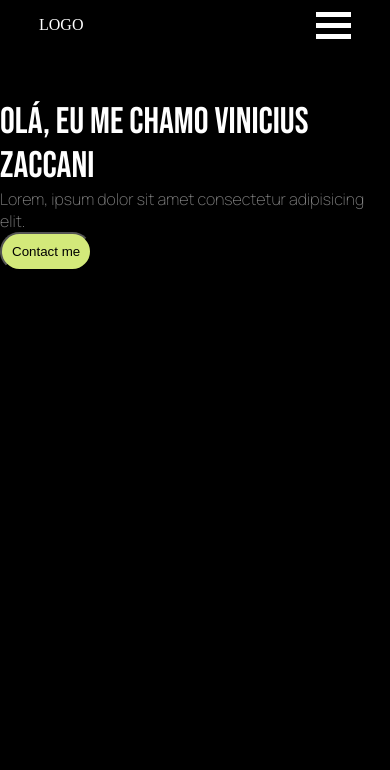
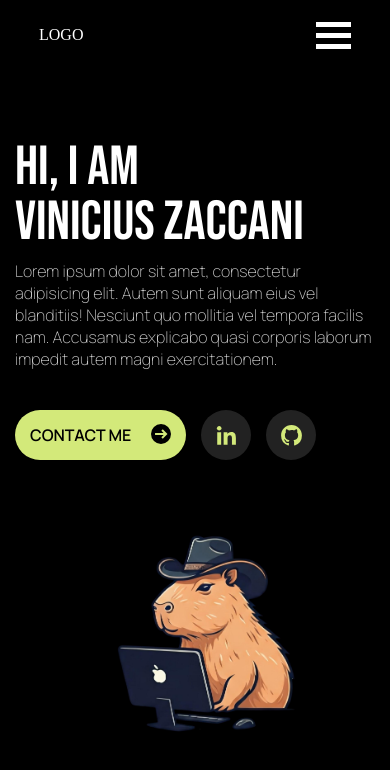
Before and after one commit to viniciuszaccani/PortfolioViniciusZaccani, a React (Vite) app: page /home in a window 390 px wide. Shown: the top 770 px of the page. Built offline with nearby package versions, Linux system fonts and the light colour scheme.

Commit message:
layout homepage mobile

```diff
--- a/src/header/Header.css
+++ b/src/header/Header.css
@@ -2,7 +2,7 @@
     background-color: black;
     display: flex;
     justify-content: space-between;
-    height: 50px;
+    height: 70px;
     width: 100%;
     max-width: 1440px;
     padding-left: 10%;
@@ -49,21 +49,20 @@ nav {
 
 
   .menu {
-    display: none; /* Menu oculto por padrão */
     position: absolute;
-    top: 50px; /* Espaço para que o menu apareça abaixo do ícone */
+    top: 70px; /* Espaço para que o menu apareça abaixo do ícone */
     left: 0;
     background-color: #333;
     width: 100%;
     box-sizing: border-box;
-    transition: max-height 0.3s ease-in-out; /* Animação de deslizamento */
-    max-height: 0; /* Menu começa com altura 0 (oculto) */
+    transition: max-height 0.4s ease-in-out;
+    max-height: 0;
     overflow: hidden;
+    padding-left: 10px;
   }
 
   .menu.open {
-    display: block; /* Exibe o menu quando o estado isMenuOpen é true */
-    max-height: 500px; /* Aumenta a altura para mostrar o conteúdo */
+    max-height: 500px;
   }
 
   .menu ul {
@@ -73,13 +72,15 @@ nav {
   }
 
   .menu ul li {
-    margin: 15px 0;
+    margin: 25px 0;
   }
 
   .menu ul li a {
     color: white;
     text-decoration: none;
-    font-size: 18px;
+    font-size: 20px;
+    padding: 15px 0;
+    padding-right: 90%;
   }
 
   .menu ul li a:hover {
@@ -89,12 +90,13 @@ nav {
 
 
 
-
-
-
 @media only screen and (min-width: 601px){
     .container{
         border: 1px solid red;
+    }
+    .menu.open{
+      max-height: 0;
+      transition: max-height 0s ease-in-out;
     }
 
     .container-nav {
--- a/src/header/Header.jsx
+++ b/src/header/Header.jsx
@@ -5,21 +5,22 @@ import "./Header.css";
 function Header() {
 
   const [isChanged, setIsChanged] = useState(false);
-  const [isMenuOpen, setIsMenuOpen] = useState(false);
+
 
   const menuRef = useRef(null);
   const iconRef = useRef(null);
 
   const handleClick = () => {
+
     setIsChanged(!isChanged);
-    setIsMenuOpen(!isMenuOpen);
+
   };
 
   useEffect(() => {
     const handleClickOutside = (event) => {
       // Se o clique for fora do ícone de menu e do menu
       if (menuRef.current && !menuRef.current.contains(event.target) && !iconRef.current.contains(event.target)) {
-        setIsMenuOpen(false);
+
         setIsChanged(false); // Reverte o ícone de volta para a posição original
       }
     };
@@ -27,7 +28,7 @@ function Header() {
     // Adiciona o evento de clique
     document.addEventListener('mousedown', handleClickOutside);
 
-    // Limpeza do event listener ao desmontar o componente
+
     return () => {
       document.removeEventListener('mousedown', handleClickOutside);
     };
@@ -47,10 +48,18 @@ function Header() {
 
 
 
-      <div className={`menu ${isMenuOpen ? 'open' : ''}`} ref={menuRef}>
+      <div className={`menu ${isChanged ? 'open' : ''}`} ref={menuRef}>
         <ul>
-          <li><a href="#home">Home</a></li>
-          <li><a href="#sobre">Sobre</a></li>
+          <li>
+            <NavLink to={"/home"} className={({ isActive }) => (isActive ? "selected" : "")} onClick={handleClick}>
+              Home
+            </NavLink>
+          </li>
+          <li>
+            <NavLink to={"/sobre"} className={({ isActive }) => isActive ? "selected" : ""} onClick={handleClick}>
+              Sobre
+            </NavLink>
+          </li>
         </ul>
       </div>
 
@@ -72,18 +81,12 @@ function Header() {
       <nav className="nav-web">
         <ul className="container-nav">
           <li>
-            <NavLink
-              to={"/home"}
-              className={({ isActive }) => (isActive ? "selected" : "")}
-            >
+            <NavLink to={"/home"} className={({ isActive }) => (isActive ? "selected" : "")}>
               Home
             </NavLink>
           </li>
           <li>
-            <NavLink
-              to={"/sobre"}
-              className={({ isActive }) => isActive ? "selected" : ""}
-            >
+            <NavLink to={"/sobre"} className={({ isActive }) => isActive ? "selected" : ""}>
               Sobre
             </NavLink>
           </li>
--- a/src/index.css
+++ b/src/index.css
@@ -5,5 +5,5 @@
 }
 
 body{
-  background-color: black;
+  background-color: #000000;
 }
--- a/src/pages/HomePage.jsx
+++ b/src/pages/HomePage.jsx
@@ -1,5 +1,6 @@
 import { useNavigate } from "react-router-dom";
 import './style.css'
+import capivara from "../assets/capivara_iMac.png"
 
 function HomePage() {
     const navigation = useNavigate()
@@ -8,19 +9,33 @@ function HomePage() {
         navigation("/sobre")
     }
 
-    return <div>
-        <div>
-            <h1>Olá, eu me chamo Vinicius Zaccani</h1>
-            <p>Lorem, ipsum dolor sit amet consectetur adipisicing elit.</p>
-            <div>
-                <button class="btn">Contact me</button>
-                <ul>
-                    <li>linkedin</li>
-                    <li>github</li>
-                </ul>
+    return (
+        <div className="container-homepage">
+            <div className="homepage-content">
+                <h1>Hi, i am <br />Vinicius Zaccani</h1>
+                <p>Lorem ipsum dolor sit amet, consectetur adipisicing elit. Autem sunt aliquam eius vel blanditiis! Nesciunt quo mollitia vel tempora facilis nam. Accusamus explicabo quasi corporis laborum impedit autem magni exercitationem.</p>
+                <div className="container-btn">
+
+                    <button class="btn">
+                        <p>Contact me</p>
+                        <div>
+                        <svg xmlns="http://www.w3.org/2000/svg" width="20" height="20" ><path d="M10 20A10 10 0 1 0 0 10a10 10 0 0 0 10 10zM4.049 9h8.559l-2.266-2.265 1.414-1.414 4.735 4.733-4.735 4.734-1.414-1.414L12.718 11H4.049z" /></svg>
+                        </div>
+                    </button>
+                    <a href="">
+                    <svg width="25" height="25" xmlns="http://www.w3.org/2000/svg" viewBox="0 0 26 26"><path d="M5.39825 7.79682C6.70735 7.79682 7.76858 6.73558 7.76858 5.42649C7.76858 4.11739 6.70735 3.05615 5.39825 3.05615C4.08915 3.05615 3.02792 4.11739 3.02792 5.42649C3.02792 6.73558 4.08915 7.79682 5.39825 7.79682Z" fill="#D3E97A"></path><path d="M10.0068 9.59282V22.7434H14.0898V16.2402C14.0898 14.5242 14.4127 12.8623 16.5403 12.8623C18.6388 12.8623 18.6648 14.8242 18.6648 16.3485V22.7445H22.75V15.5327C22.75 11.9902 21.9873 9.26782 17.8468 9.26782C15.8589 9.26782 14.5264 10.3587 13.9815 11.3912H13.9263V9.59282H10.0068ZM3.35292 9.59282H7.4425V22.7434H3.35292V9.59282Z" fill="#D3E97A"></path></svg>
+                    </a>
+                    <a href="">
+                    <svg width="25" height="25" xmlns="http://www.w3.org/2000/svg" viewBox="0 0 24 24" fill="#607B96"><path d="M12.001 2c-5.525 0-10 4.475-10 10a9.994 9.994 0 006.837 9.488c.5.087.688-.213.688-.476 0-.237-.013-1.024-.013-1.862-2.512.463-3.162-.612-3.362-1.175-.113-.288-.6-1.175-1.025-1.413-.35-.187-.85-.65-.013-.662.788-.013 1.35.725 1.538 1.025.9 1.512 2.337 1.087 2.912.825.088-.65.35-1.087.638-1.337-2.225-.25-4.55-1.113-4.55-4.938 0-1.088.387-1.987 1.025-2.688-.1-.25-.45-1.275.1-2.65 0 0 .837-.262 2.75 1.026a9.28 9.28 0 012.5-.338c.85 0 1.7.112 2.5.337 1.913-1.3 2.75-1.024 2.75-1.024.55 1.375.2 2.4.1 2.65.637.7 1.025 1.587 1.025 2.687 0 3.838-2.337 4.688-4.563 4.938.363.312.676.912.676 1.85 0 1.337-.013 2.412-.013 2.75 0 .262.188.574.688.474A10.016 10.016 0 0022 12c0-5.525-4.475-10-10-10z" fill="#D3E97A"></path></svg>
+                    </a>
+                </div>
+            </div>
+            <div className="homepage-image">
+                <img width="250px" height="250px" src={capivara} alt="Desenho de uma capivara usando computador gerado por IA"/>
             </div>
         </div>
-        </div>
+    );
+
 }
 
 export default HomePage;
--- a/src/pages/style.css
+++ b/src/pages/style.css
@@ -1,4 +1,4 @@
-@import url('https://fonts.googleapis.com/css2?family=Bebas+Neue&family=Manrope:wght@200&display=swap');
+@import url('https://fonts.googleapis.com/css2?family=Bebas+Neue&family=Manrope:wght@200..800&display=swap');
 * {
     padding: 0;
     margin: 0;
@@ -10,20 +10,68 @@
     font-family: "Bebas Neue", sans-serif;
     font-weight: 400;
     font-style: normal;
-    font-size: 37px;
+    font-size: 55px;
     text-transform: uppercase;
-                             margin-top: 100px;
+    line-height: 100%;
+    margin-bottom: 10px;
+
   }
   p{
-    color: gray;
+    color: #C7C7C7;
     font-family: "Manrope", sans-serif;
     font-optical-sizing: auto;
     font-weight: 200;
     font-style: normal;
+    font-size: 16px;
   }
 
+
+
+
+.container-homepage{
+                  margin-top: 140px;
+  width: 100%;
+  padding: 0 15px;
+}
+
+.container-btn{
+  margin-top: 40px;
+  display: flex;
+  color: white;
+  align-items: center;
+  justify-content: flex-start;
+  gap: 15px;
+  flex-wrap: wrap;
+}
+
+.container-btn a{
+  width: 50px;
+  height: 50px;
+  background-color: #222222;
+  border-radius: 50px;
+  display: flex;
+  align-items: center;
+  justify-content: center;
+}
+
 .btn {
-    background-color:  #D3E97A;
-    padding: 10px;
-    border-radius: 50px;
+  background-color:  #D3E97A;
+  padding: 10px 15px;
+  border-radius: 50px;
+  display: flex;
+  align-items: center;
+  gap: 20px;
+  border: 0;
+  height: 50px;
 }
+.btn p{
+  color: black;
+  font-weight: 600;
+  text-transform: uppercase;
+}
+
+.homepage-image{
+  margin-top: 40px;
+  display: flex;
+  justify-content: center;
+}
```
Also changed, not shown: src/assets/Capivara_iMac.png (added).
